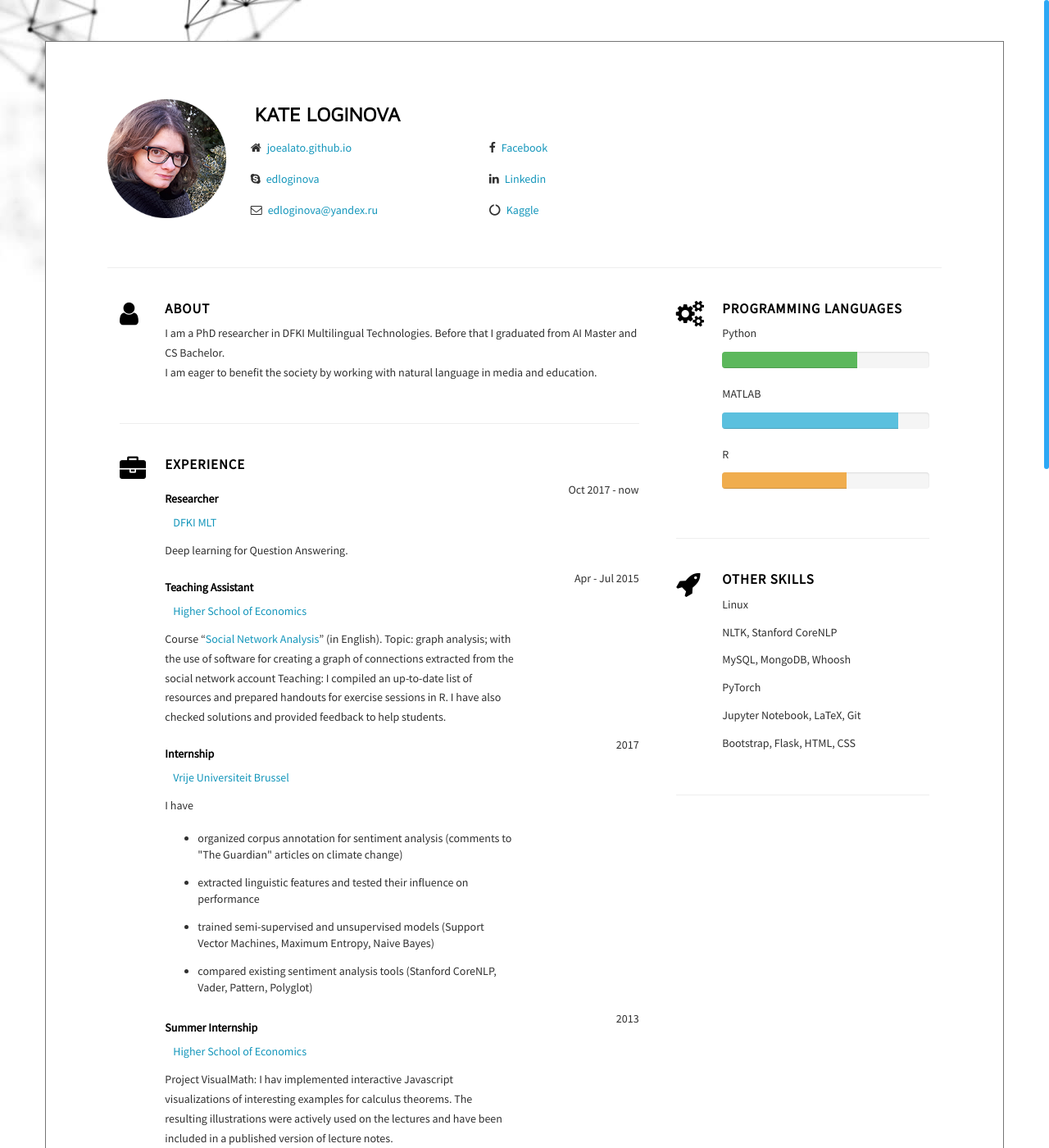
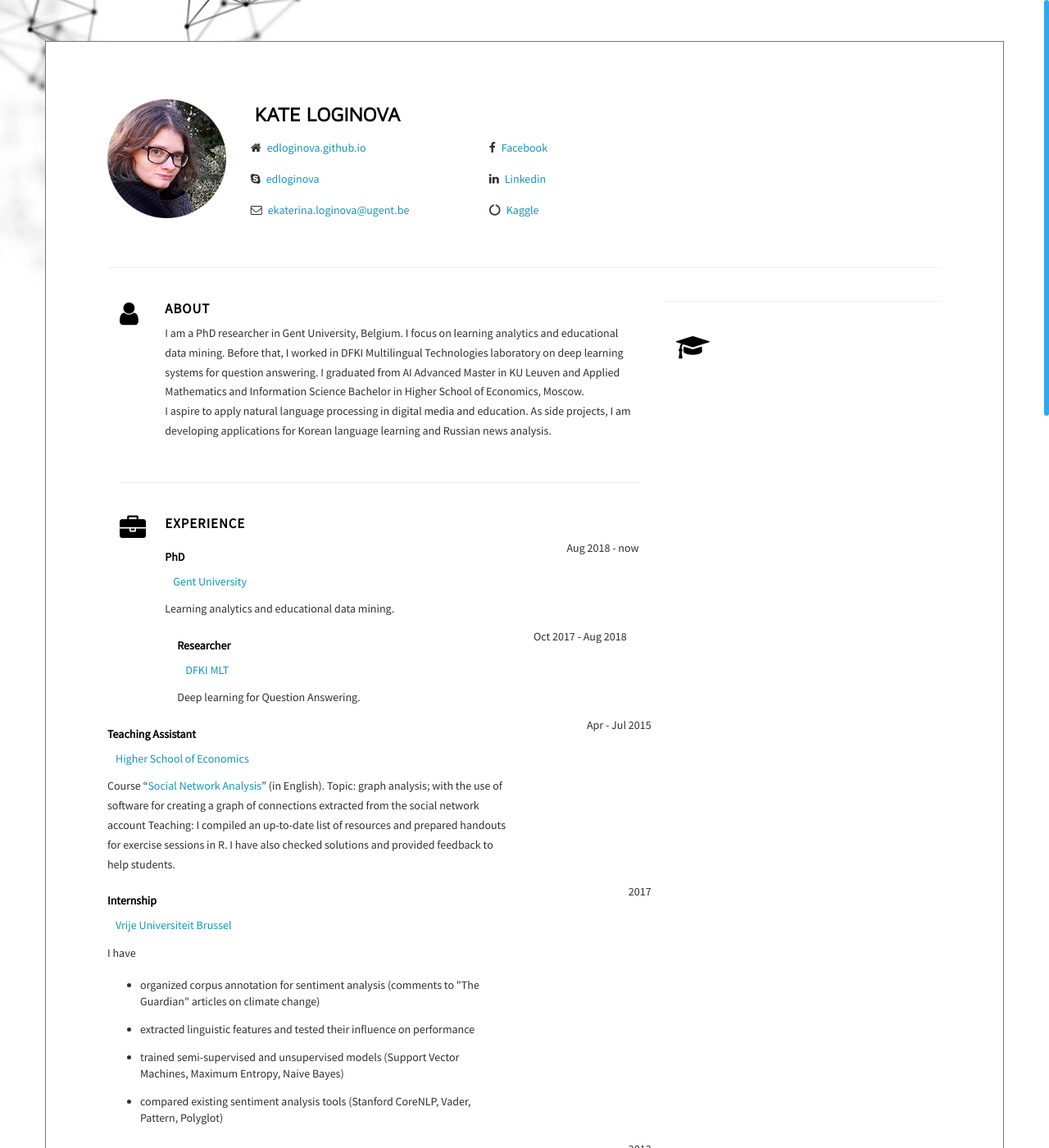
Before and after one commit to edloginova/edloginova.github.io, a Jekyll site: the page index.html, which Jekyll copies as it is, in a window 1280 px wide and 1400 px high. Shown: the whole window at 82% size. Built offline with Jekyll 4.4.1, drawn with Linux system fonts in a browser that asks for light colours; nearby versions of some CDN libraries; some of the changed text lies outside the part shown.

Commit message:
Updated CV

```diff
--- a/index.html
+++ b/index.html
@@ -6,7 +6,7 @@
 		<!-- ===========================
 			THEME INFO
 			=========================== -->
-		<meta name="description" content="I am Ekaterina, PhD researcher in DFKI Multilingual Technologies. I am open for a part-time internship or an interesting collaboration.">
+		<meta name="description" content="I am Ekaterina, PhD student in Gent University. I am open for a part-time internship or an interesting collaboration.">
 		<meta name="keywords" content="natural language processing, machine learning, ml engineer, nlp engineer">
 		<meta name="author" content="Ekaterina Loginova">
 		<!-- ===========================
@@ -63,11 +63,11 @@
 					<div class="row">
 						<div class="col-sm-4">
 							<ul class="list-unstyled">
-								<li><i class="social fa fa-home"></i><a href="https://joealato.github.io">joealato.github.io</a>
+								<li><i class="social fa fa-home"></i><a href="https://edloginova.github.io">edloginova.github.io</a>
 								</li>
 								<li><i class="social fa fa-skype"></i><a href="callto:edloginova">edloginova</a>
 								</li>
-								<li><i class="social fa fa-envelope-o"></i><a href="mailto:edloginova@yandex.ru">edloginova@yandex.ru</a>
+								<li><i class="social fa fa-envelope-o"></i><a href="mailto:ekaterina.loginova@ugent.be">ekaterina.loginova@ugent.be</a>
 								</li>
 							</ul>
 						</div>
@@ -104,8 +104,8 @@
 					<!--icon end-->
 					<div class="col-sm-11">
 						<h3>About</h3>
-						<p>I am a PhD researcher in DFKI Multilingual Technologies. Before that I graduated from AI Master and CS Bachelor.
-							<br>I am eager to benefit the society by working with natural language in media and education.
+						<p>I am a PhD researcher in Gent University, Belgium. I focus on learning analytics and educational data mining. Before that, I worked in DFKI Multilingual Technologies laboratory on deep learning systems for question answering. I graduated from AI Advanced Master in KU Leuven and Applied Mathematics and Information Science Bachelor in Higher School of Economics, Moscow.
+							<br>I aspire to apply natural language processing in digital media and education. As side projects, I am developing applications for Korean language learning and Russian news analysis.
 						</p>
 					</div>
 					<!--info end-->
@@ -124,13 +124,23 @@
 						<h3>Experience</h3>
 						<div class="row">
 							<div class="col-md-9">
+								<h4>PhD</h4>
+								<p class="sub"><a href="https://www.ugent.be/eb/marketing/nl/onderzoek/onderzoeksteams/modeling-en-crm/overview.htm">Gent University</a>
+								</p>
+								<p>Learning analytics and educational data mining. </p>
+							</div>
+							<div class="year col-md-3">
+								<p>Aug 2018 - now</p>
+							</div>
+						</div>
+							<div class="col-md-9">
 								<h4>Researcher</h4>
 								<p class="sub"><a href="https://www.dfki.de/web/research/mlt">DFKI MLT</a>
 								</p>
 								<p>Deep learning for Question Answering.</p>
 							</div>
 							<div class="year col-md-3">
-								<p>Oct 2017 - now</p>
+								<p>Oct 2017 - Aug 2018</p>
 							</div>
 						</div>
 						<!--Job 1 end-->
@@ -173,7 +183,7 @@
 								<h4>Summer Internship</h4>
 								<p class="sub"><a href="https://cs.hse.ru/en">Higher School of Economics</a>
 								</p>
-								<p>Project VisualMath: I hav implemented interactive Javascript visualizations of interesting examples for calculus theorems. The resulting illustrations were actively used on the lectures and have been included in a published version of lecture notes.</p>
+								<p>Project VisualMath: I have implemented interactive Javascript visualizations of interesting examples for calculus theorems. The resulting illustrations were actively used on the lectures and have been included in a published version of lecture notes.</p>
 							</div>
 							<div class="year col-md-3">
 								<p>2013</p>
```
Also changed, not shown: other parts of index.html (+1 -1 lines).
